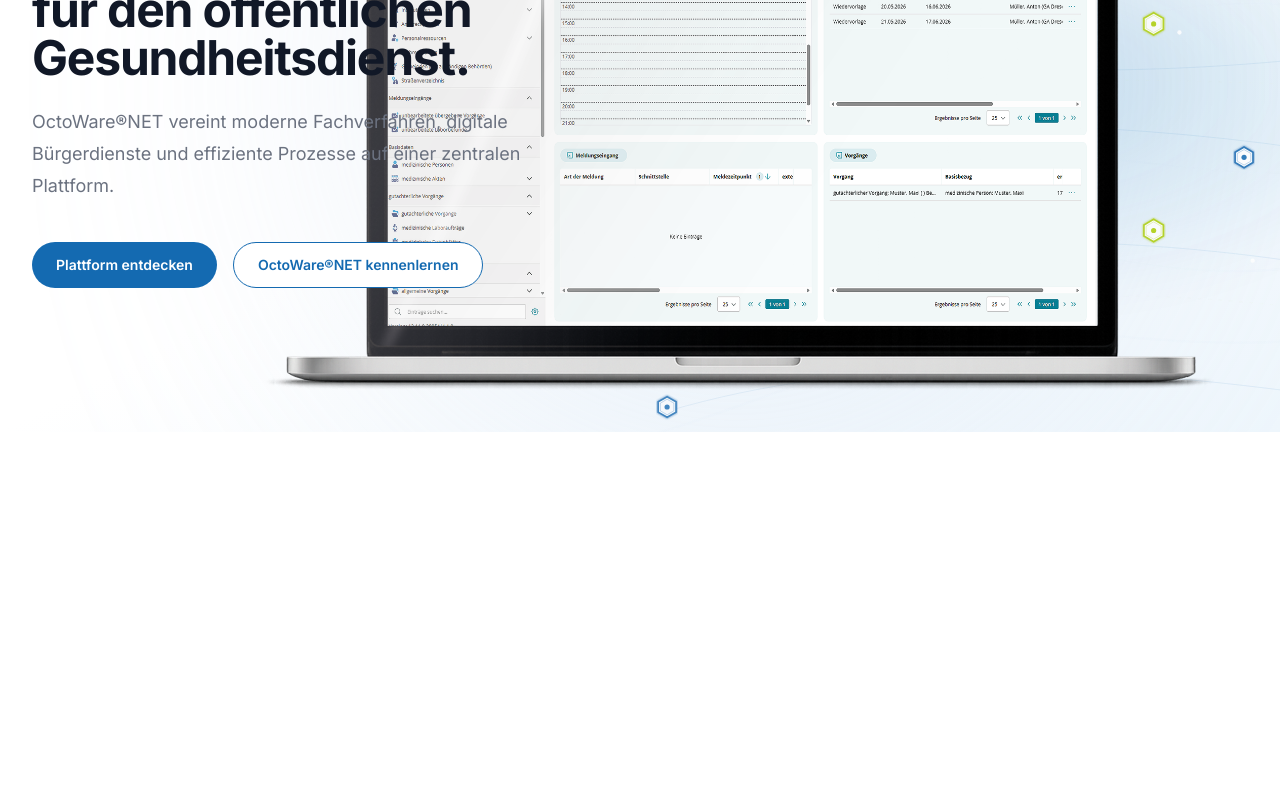
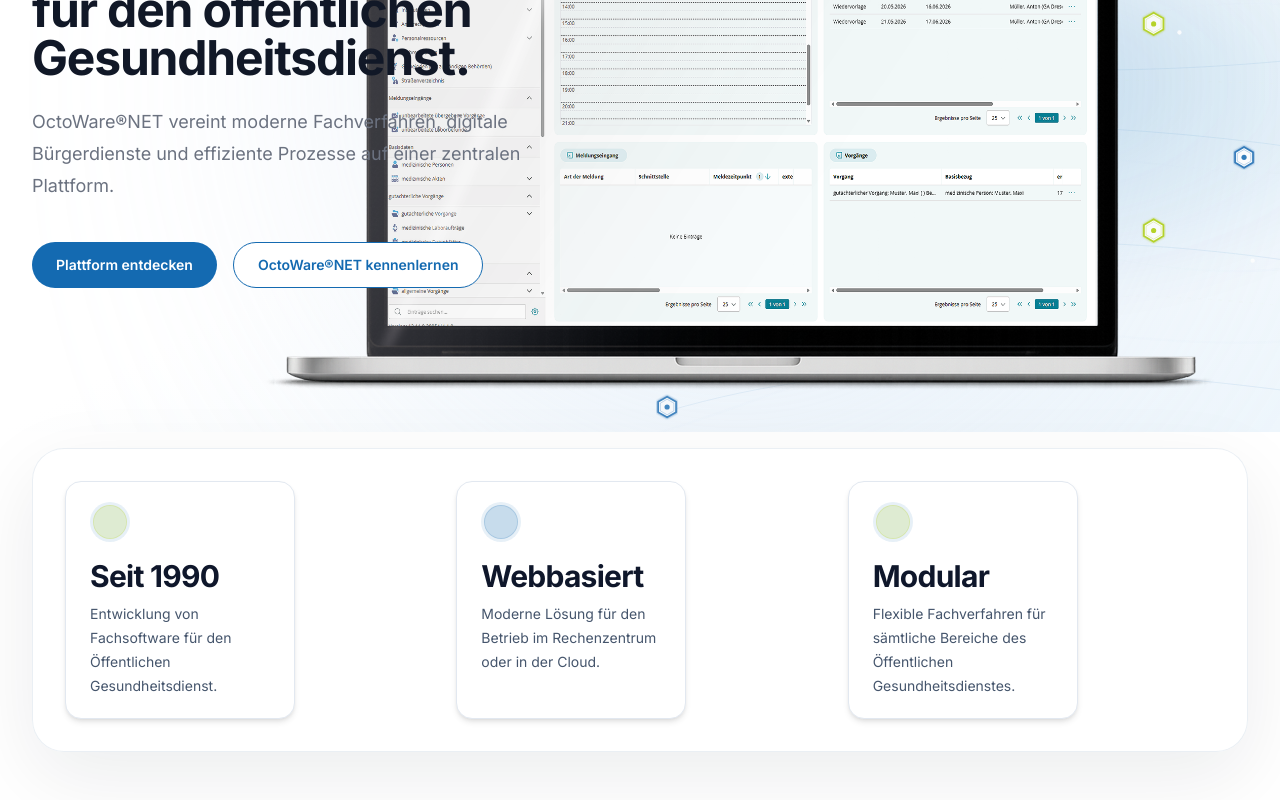
Before and after one commit to weblogger117-art/octoware-website, a Next.js app: page / in a window 1280 px wide. Shown: the part 272-1072 px from the top of the page. Before the commit the page ends 800 px from the top, so only its background shows below. Built offline with nearby package versions, Linux system fonts and the light colour scheme.

Commit message:
Update page.tsx

```diff
--- a/app/page.tsx
+++ b/app/page.tsx
@@ -1,5 +1,10 @@
-import { Hero } from "@/components/sections";
+import { Hero, Highlights } from "@/components/sections";
 
 export default function HomePage() {
-  return <Hero />;
+  return (
+    <>
+      <Hero />
+      <Highlights />
+    </>
+  );
 }
```
